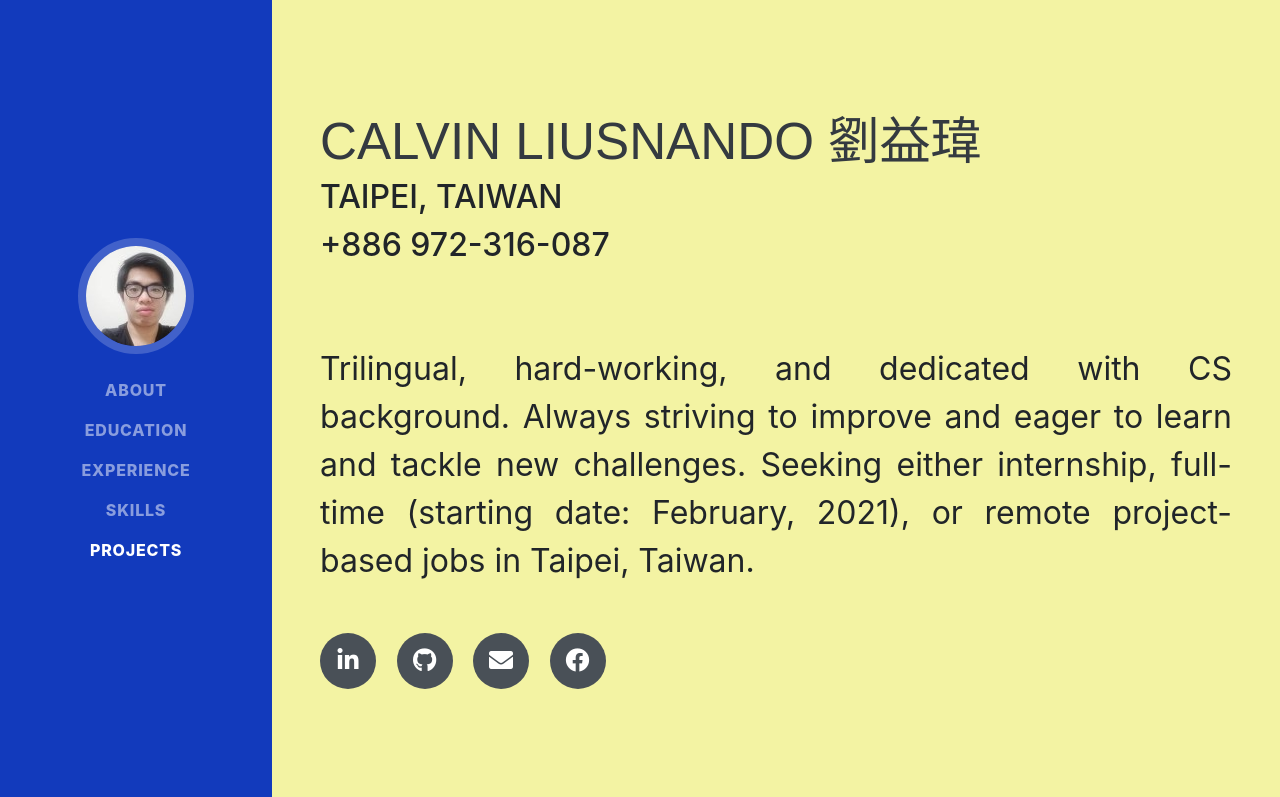
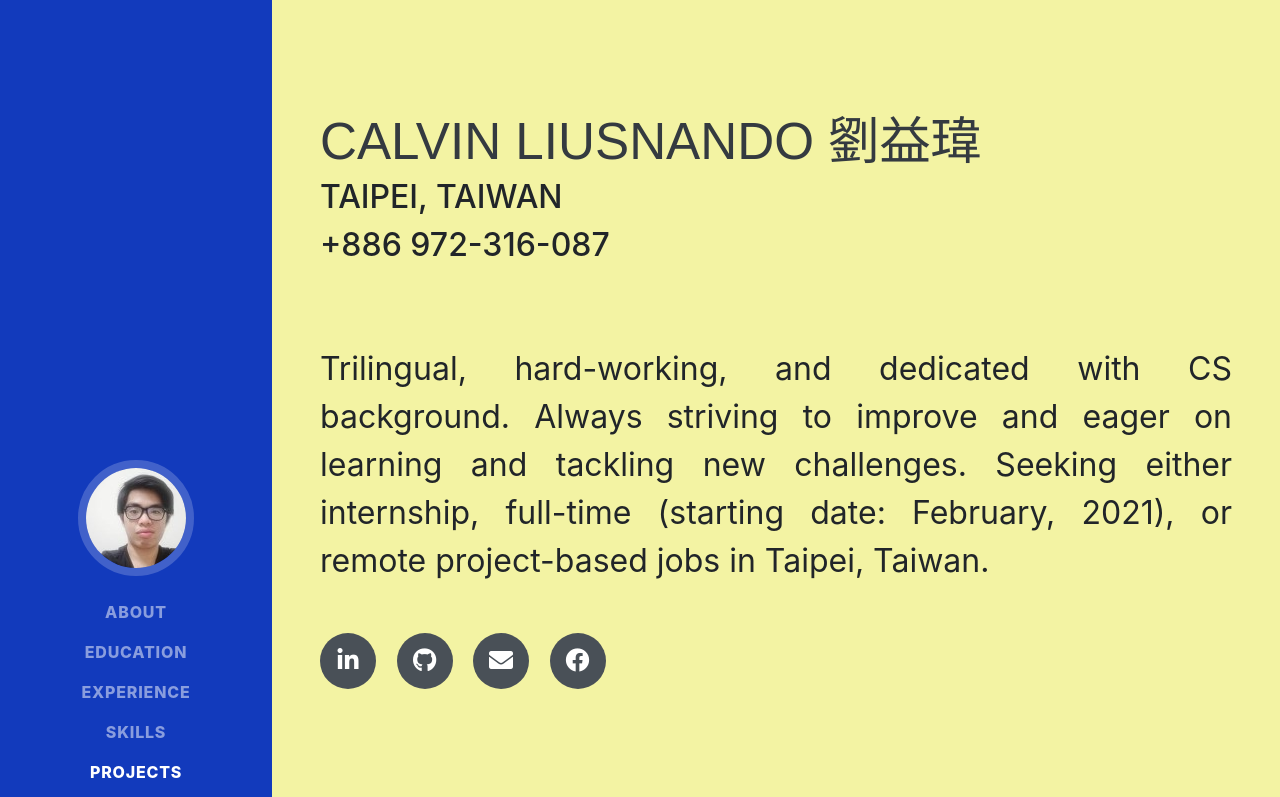
Before and after one commit to CalvinL15/CalvinL15.github.io, a website with bundled scripts: page index.html in a window 1280 px wide. Shown: the top 797 px of the page. Built offline with nearby package versions, Linux system fonts and the light colour scheme; a web font is replaced by a local one.

Commit message:
Update index.html

```diff
--- a/index.html
+++ b/index.html
@@ -32,10 +32,11 @@
         <img class="img-fluid img-profile rounded-circle mx-auto mb-2" src="img/profile_pic.jpg" alt="">
       </span>
     </a>
+    <div>
       <button class="navbar-toggler" type="button" data-toggle="collapse" data-target="#navbarSupportedContent" aria-controls="navbarSupportedContent" aria-expanded="false" aria-label="Toggle navigation">
         <span class="navbar-toggler-icon"></span>
       </button>
-    <div class="collapse navbar-collapse" id="navbarSupportedContent">
+      <span class="collapse navbar-collapse" id="navbarSupportedContent">
         <ul class="navbar-nav">
           <li class="nav-item">
             <a class="nav-link js-scroll-trigger" href="#about">About</a>
@@ -53,6 +54,7 @@
             <a class="nav-link js-scroll-trigger" href="#projects">Projects</a>
           </li>
         </ul>
+      </span>
     </div>
   </nav>
 
@@ -68,7 +70,7 @@
           <p style="font-size: 32px"> +886 972-316-087</p>
         </span>
         <br><br>
-        <p class="lead mb-5" style="font-size: 32px; text-align: justify">Trilingual, hard-working, and dedicated with CS background. Always striving to improve and eager to learn and tackle new challenges.  Seeking either internship, full-time (starting date: February, 2021), or remote project-based jobs in Taipei, Taiwan.</p>
+        <p class="lead mb-5" style="font-size: 32px; text-align: justify">Trilingual, hard-working, and dedicated with CS background. Always striving to improve and eager on learning and tackling new challenges.  Seeking either internship, full-time (starting date: February, 2021), or remote project-based jobs in Taipei, Taiwan.</p>
         <div class="social-icons">
           <a href="www.linkedin.com/in/CalvinLiu15">
             <i class="fab fa-linkedin-in"></i>
```
Lines whose indentation alone changed are shown as unchanged.
